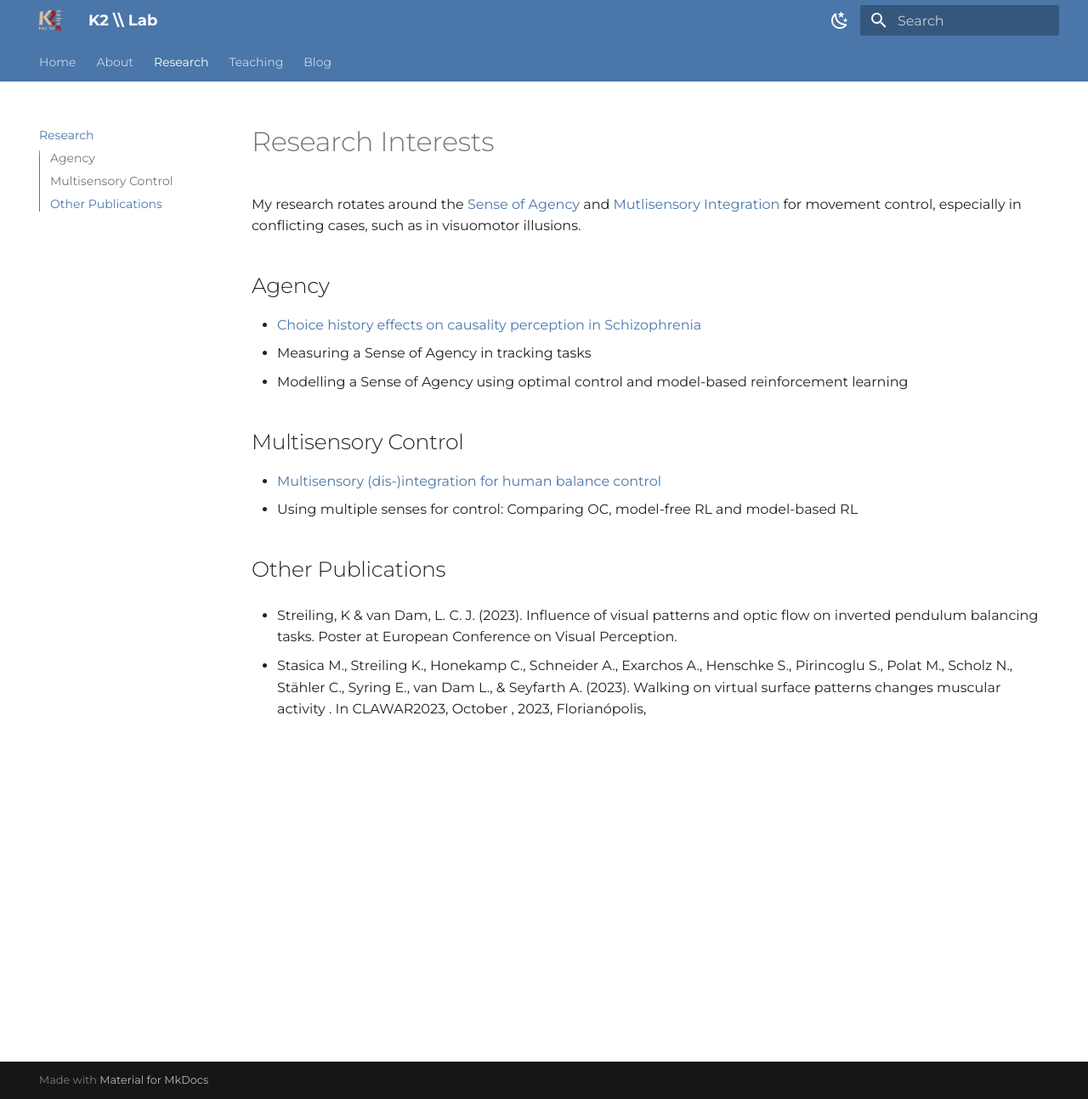
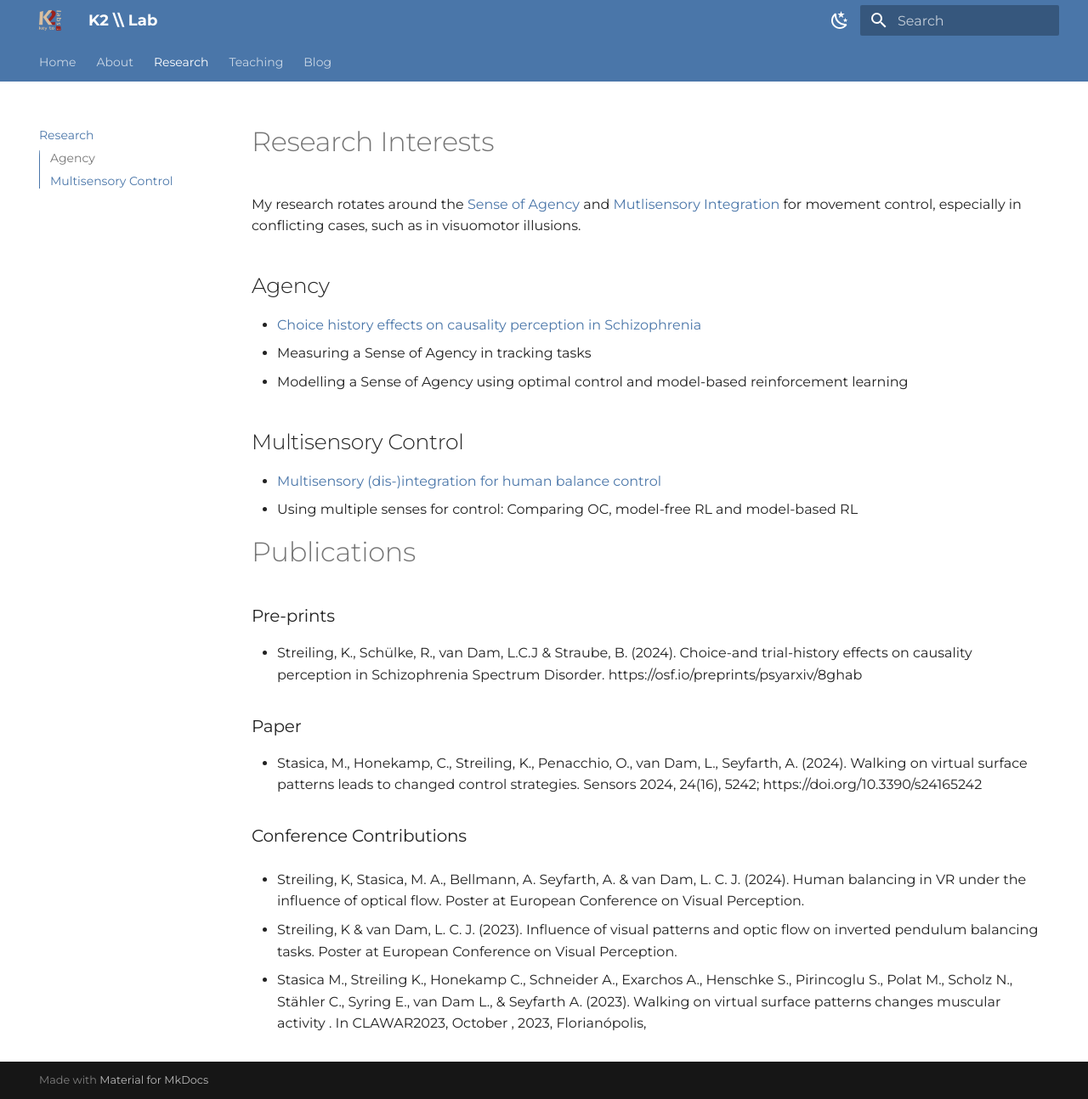
Before and after one commit to uvest/kai_streiling, an MkDocs documentation site: the page built from docs/research.md, in a window 1280 px wide and 1294 px high. Shown: the whole window at 85% size. Built offline with MkDocs 1.6.1 and Material for MkDocs 9.7.7, drawn with Linux system fonts in a browser that asks for light colours.

Commit message:
update research

```diff
--- a/docs/research.md
+++ b/docs/research.md
@@ -19,7 +19,19 @@ My research rotates around the [Sense of Agency](#agency) and [Mutlisensory Inte
 * [Multisensory (dis-)integration for human balance control](./blog/Multisensory_integration_for_balance.md.md)
 * Using multiple senses for control: Comparing OC, model-free RL and model-based RL
 
-## Other Publications
+# Publications
+
+### Pre-prints
+* Streiling, K., Schülke, R., van Dam, L.C.J & Straube, B. (2024). Choice-and trial-history effects on causality perception in Schizophrenia Spectrum Disorder. https://osf.io/preprints/psyarxiv/8ghab
+
+
+### Paper
+* Stasica, M., Honekamp, C., Streiling, K., Penacchio, O., van Dam, L., Seyfarth, A. (2024). Walking on virtual surface patterns leads to changed control strategies. Sensors 2024, 24(16), 5242; https://doi.org/10.3390/s24165242
+
+
+### Conference Contributions
+
+* Streiling, K, Stasica, M. A., Bellmann, A. Seyfarth, A. & van Dam, L. C. J. (2024). Human balancing in VR under the influence of optical flow. Poster at European Conference on Visual Perception.
 
 * Streiling, K & van Dam, L. C. J. (2023). Influence of visual patterns and optic flow on inverted pendulum balancing tasks. Poster at European Conference on Visual Perception.
 
```
Also changed, not shown: docs/index.md (+7 -6 lines), docs/teaching.md (+1 -1 lines).
